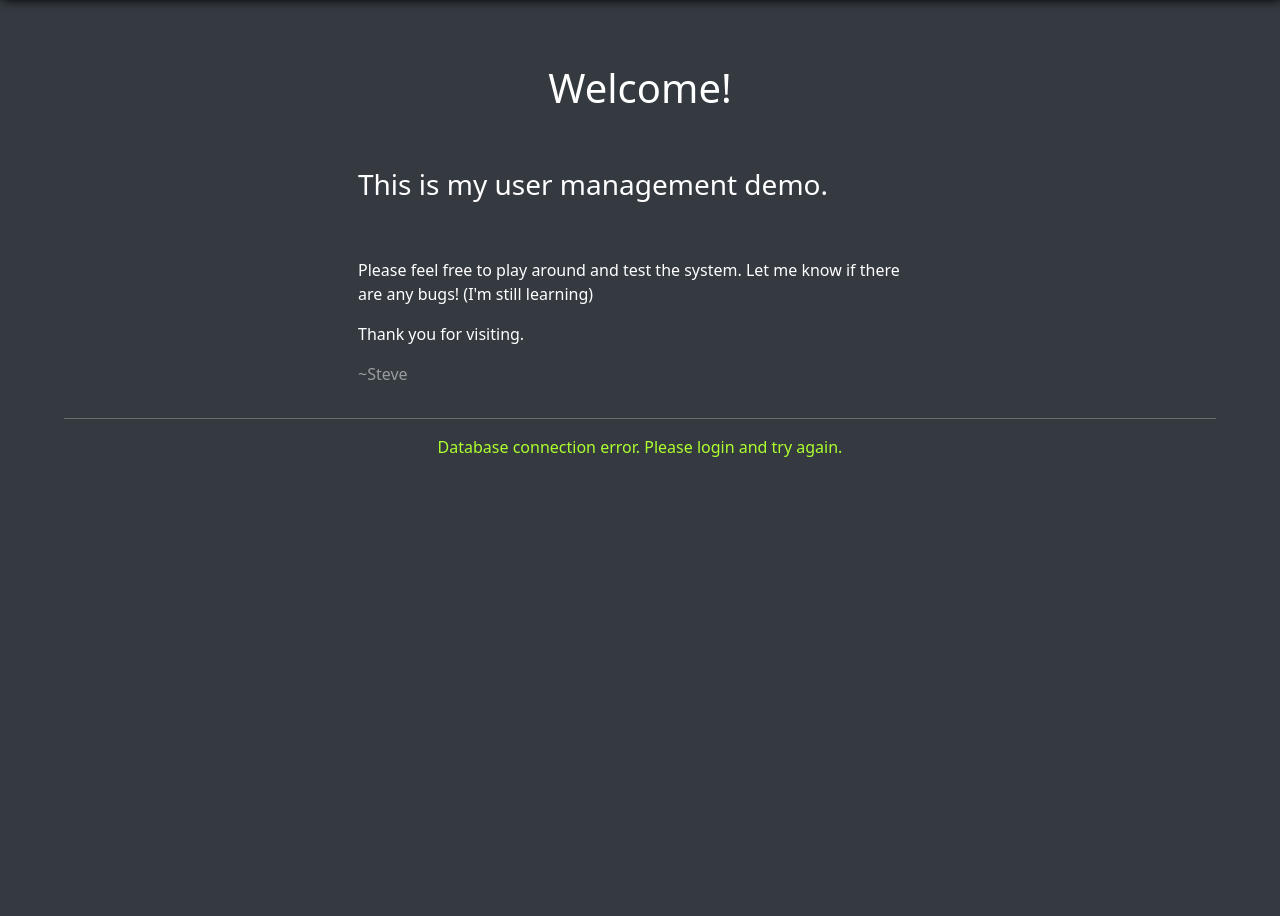
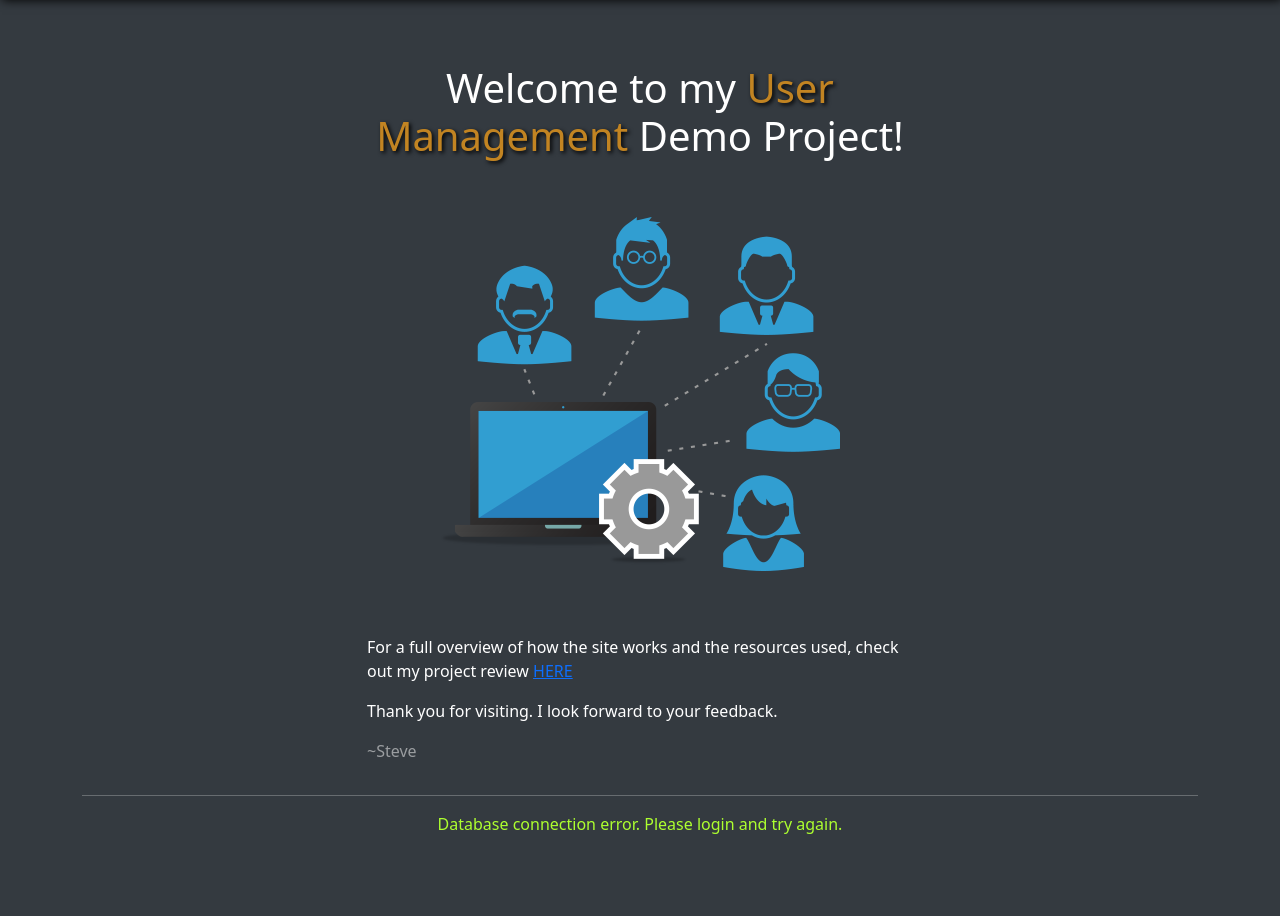
Before and after one commit to syuhas/flaskdb, a Flask app: page / in a window 1280 px wide. Shown: the part 56-972 px from the top of the page. Before the commit the page ends 513 px from the top, so only its background shows below. Run offline with Flask 2, Linux system fonts and the light colour scheme.

Commit message:
added welcome page

```diff
--- a/website/templates/home.html
+++ b/website/templates/home.html
@@ -11,28 +11,33 @@
 
 
 
-<main class="main-home">
+<div class="container">
+
+    <div class="row justify-content-center">
+        <div class="col-6 mt-5">
+            <h1 class="text-center">Welcome to my <span style="color: #c28422; text-shadow: 2px 2px 4px black;">User Management</span> Demo Project!</h1>
+        </div>
+    </div>
+
+    <div class="row justify-content-center">
+      <div class="col-md-6 mt-5">
+
+          <img class="rounded mx-auto d-block img-fluid" src="{{ url_for('static', filename='mgmt.png') }}"  alt="Access, Login">
+
+      </div>
+    </div>
+
     <div class="row">
         <div class="col-3"></div>
-        <div class="col-6 mt-5">
-            <h1 class="text-center">Welcome!</h1>
-        </div>
-    </div>
-    <div class="row">
-        <div class="col-3"></div>
-        <div class="col-6 mt-5">
-            <h3>This is my user management demo.</h3>
-        </div>
-    </div>
-    <div class="row">
-        <div class="col-3"></div>
-        <div class="col-6 mt3">
-            <p class="mt-5">Please feel free to play around and test the system. Let me know if there are any bugs! (I'm still learning)</p>
-            <p>Thank you for visiting.</p>
+        <div class="col-6 mt-3">
+            <p class="mt-5">For a full overview of how the site works and the resources used, check out my project review <a href="https://www.digitalsteve.net/project-users">HERE</a></p>
+            <p>Thank you for visiting. I look forward to your feedback.</p>
             <p style="opacity: 50%;">~Steve</p>
         </div>
     </div>
+
     <hr>
+
     <div class="row justify-content-center">
         <div class="col-md-7">
           {% with messages = get_flashed_messages() %}
@@ -46,7 +51,8 @@
           {% endwith %}
         </div>
       </div>
-</main>
+
+  </div>
 
 
 
```
Also changed, not shown: website/static/mgmt.png (added).
